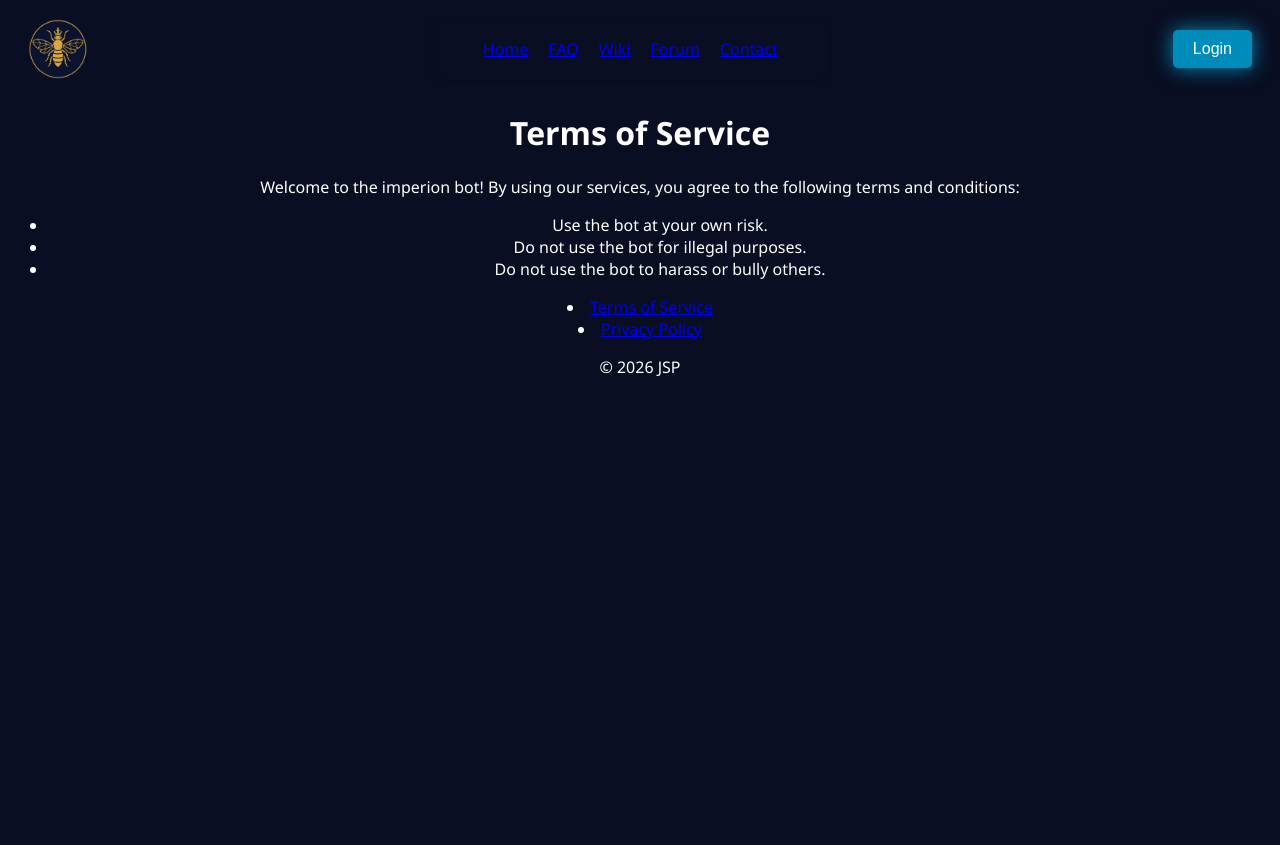
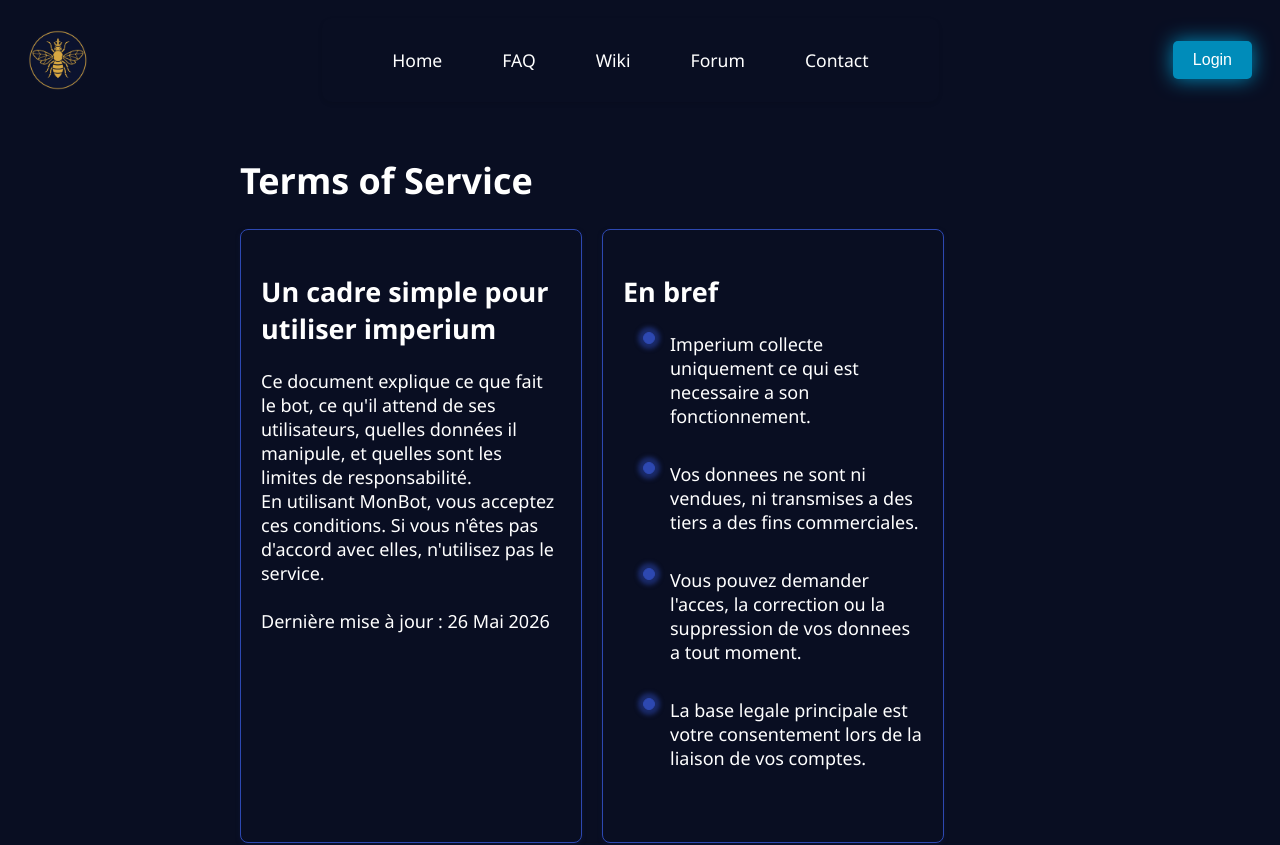
Before and after one commit to WarnoheTheReturn/imperion, a React (Vite) app in the folder frontend/: page /tos in a window 1280 px wide. Shown: the top 845 px of the page. Built offline with nearby package versions, Linux system fonts and the light colour scheme.

Commit message:
TOS update

```diff
--- a/frontend/src/App.tsx
+++ b/frontend/src/App.tsx
@@ -10,7 +10,7 @@ import PP from './pages/PP';
 
 
 function App() {
-  const [isLoggedIn, setIsLoggedIn] = useState(false);
+  const [isLoggedIn, _setIsLoggedIn] = useState(false);
 
   return (
     <body className="App">
--- a/frontend/src/components/Card.tsx
+++ b/frontend/src/components/Card.tsx
@@ -7,7 +7,9 @@ function Card({ title = "None", description = "None", ...props } : { title?: str
         <div className="card">
             <h2 className="card-title">{title}</h2>
             <p className="card-description">{description}</p>
-            {props.children}
+            <div className="card-description">
+                {props.children}
+            </div>
         </div>
     );
 }
--- /dev/null
+++ b/frontend/src/components/Footer.module.css
@@ -0,0 +1,5 @@
+a {
+    text-decoration: none;
+    color: white;
+    font-size: 16px;
+}
--- a/frontend/src/components/Footer.tsx
+++ b/frontend/src/components/Footer.tsx
@@ -1,9 +1,16 @@
+import styles from './Footer.module.css'
+
 function Footer() {
     return (
-        <footer>
-            <li><a href="/tos">Terms of Service</a></li>
-            <li><a href="/pp">Privacy Policy</a></li>
-            <p>&copy; {new Date().getFullYear()} JSP</p>
+        <footer className={styles.footer}>
+            <div className={styles.footerContainer}>
+                <p>&copy; {new Date().getFullYear()} Impérion. All rights reserved.</p>
+                <div className={styles.footerLinks}>
+                    <a href="/tos">Terms of Service · </a>
+                    <a href="/pp">Privacy Policy · </a>
+                    <a href="#contact">Contact Us</a>
+                </div>
+            </div>
         </footer>
     );
 }
--- a/frontend/src/components/Nav.module.css
+++ b/frontend/src/components/Nav.module.css
@@ -23,6 +23,22 @@
 
 }
 
+.navMenu a {
+    padding: 10px 20px;
+    color: white;
+    text-decoration: none;
+    font-size: 1.1em;
+    /* transition: box-shadow 0.3s ease; */
+
+}
+
+.navMenu a:hover {
+    color: #1327df;
+    background-color: rgb(9, 14, 34);
+    box-shadow: 0 0px 20px #1327df;
+    border: 1px solid #1327df;
+    border-radius: 50px;
+}
 
 
 .navLogo {
--- a/frontend/src/components/Nav.tsx
+++ b/frontend/src/components/Nav.tsx
@@ -27,7 +27,7 @@ function Nav({isLoggedIn} : {isLoggedIn: boolean})  {
                 />
 
                 <div className={styles.navMenu}>
-                    <a  href="#home">Home</a>
+                    <a href="/">Home</a>
                     <a href="#faq">FAQ</a>
                     <a href="#wiki">Wiki</a>
                     <a href="#forum">Forum</a>
--- a/frontend/src/index.css
+++ b/frontend/src/index.css
@@ -1,7 +1,11 @@
+a {
+    text-decoration: none;
+    color: white;
+}
+
 .App {
     font-family: 'Segoe UI', Tahoma, Geneva, Verdana, sans-serif;
     color: white;
-    text-align: center;
     min-height: 2000px;
     background-color: rgb(9, 14, 34);
 }
--- /dev/null
+++ b/frontend/src/pages/TOS.module.css
@@ -0,0 +1,56 @@
+.tosContainer {
+  max-width: 800px;
+  margin: 0 auto;
+  padding: 20px;
+  font-size : 18px;
+}
+
+.tosTopSection {
+  display: flex;
+  flex-wrap: wrap;
+  gap: 20px;
+
+}
+
+.tosTopSection div{
+  background-color: rgb(9, 14, 34);
+  padding: 20px;
+  border-radius: 8px;
+  border: 1px solid rgb(45, 72, 177);
+  box-shadow: 0px 2px 4px rgba(13, 20, 49);
+}
+
+.tosTopSection .tosDescription{
+    min-width: 200px;
+    max-width: 300px;
+
+}
+
+.tosTopSection .tosSummary{
+    min-width: 200px;
+    max-width: 300px;
+
+
+}
+
+.tosDot {
+    background-color: rgb(45, 72, 177);
+    box-shadow: 0px 0px 4px 5px rgb(26, 42, 105);
+    border: 1px solid rgb(45, 72, 177);
+    border-radius: 50%;
+    width: 10px;
+    height: 10px;
+    flex-shrink: 0;
+}
+
+ul {
+    list-style-type: none;
+    padding-left: 20px;
+}
+
+li {
+    margin-bottom: 10px;
+    display: flex;
+    align-items: flex-start;
+    gap: 15px;
+}
--- a/frontend/src/pages/TOS.tsx
+++ b/frontend/src/pages/TOS.tsx
@@ -1,13 +1,60 @@
+
+import style from './TOS.module.css'
+import React from 'react'
+
 function Tos() {
+  const lastUpdate = "26 Mai 2026";
+  const description = `Ce document explique ce que fait le bot,\
+   ce qu'il attend de ses utilisateurs, quelles données il manipule, \
+   et quelles sont les limites de responsabilité. \n En utilisant MonBot,\
+   vous acceptez ces conditions. Si vous n'êtes pas d'accord avec elles, \
+   n'utilisez pas le service. \n\nDernière mise à jour : ${lastUpdate}`;
+
+  const descriptionWithDateWithBreaks = description.split('\n').map((line, index) => (
+    <React.Fragment key={index}>
+      {line}
+      <br />
+    </React.Fragment>
+  ));
+
+    const descriptionEnBref = "Imperium collecte uniquement ce qui est necessaire a \
+      son fonctionnement.\n Vos donnees ne sont ni vendues, ni transmises a des tiers \
+      a des fins commerciales.\n Vous pouvez demander l'acces, la correction ou la \
+      suppression de vos donnees a tout moment.\n La base legale principale est votre \
+      consentement lors de la liaison de vos comptes."
+
+    const descriptionEnBrefWithBreaks = descriptionEnBref.split('\n').map((line, index) => (
+      <React.Fragment key={index}>
+
+        <li>
+          <span className={style.tosDot}></span>
+          <span>{line}</span>
+        </li>
+        <br />
+      </React.Fragment>
+    ));
+
+
   return (
-    <div className="tos-container">
+    <div className={style.tosContainer}>
       <h1>Terms of Service</h1>
-      <p>Welcome to the imperion bot! By using our services, you agree to the following terms and conditions:</p>
-      <ul>
-        <li>Use the bot at your own risk.</li>
-        <li>Do not use the bot for illegal purposes.</li>
-        <li>Do not use the bot to harass or bully others.</li>
-      </ul>
+      <main>
+        <section className={style.tosTopSection}>
+          <div className={style.tosDescription}>
+            <h2>Un cadre simple pour utiliser imperium</h2>
+            <p>{descriptionWithDateWithBreaks}</p>
+          </div>
+          <div className={style.tosSummary}>
+            <h2>En bref</h2>
+            <ul >
+              {descriptionEnBrefWithBreaks}
+            </ul>
+          </div>
+        </section>
+        <section className={style.tosSection}>
+        </section>
+      </main>
+
     </div>
   );
 }
```
